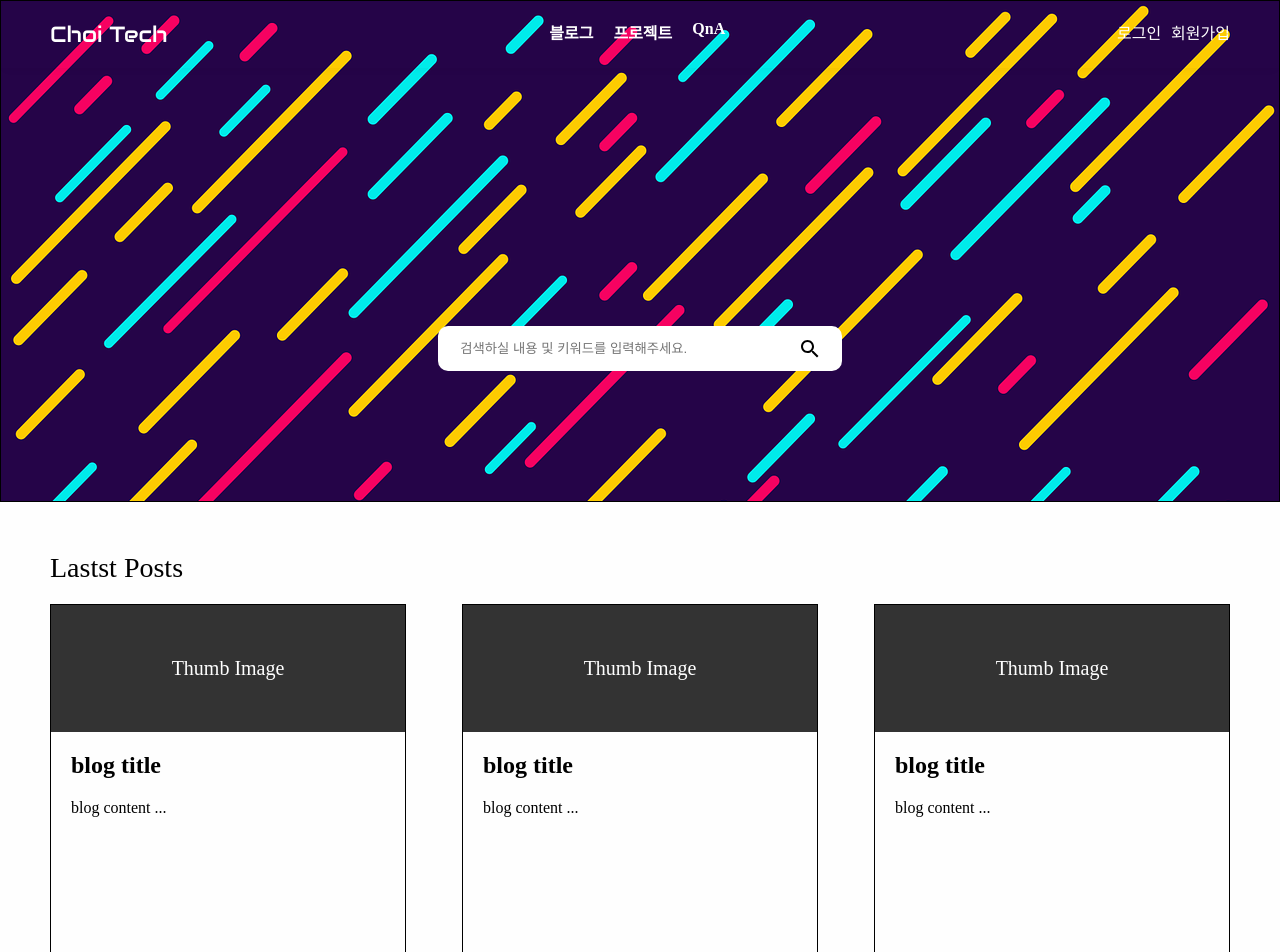
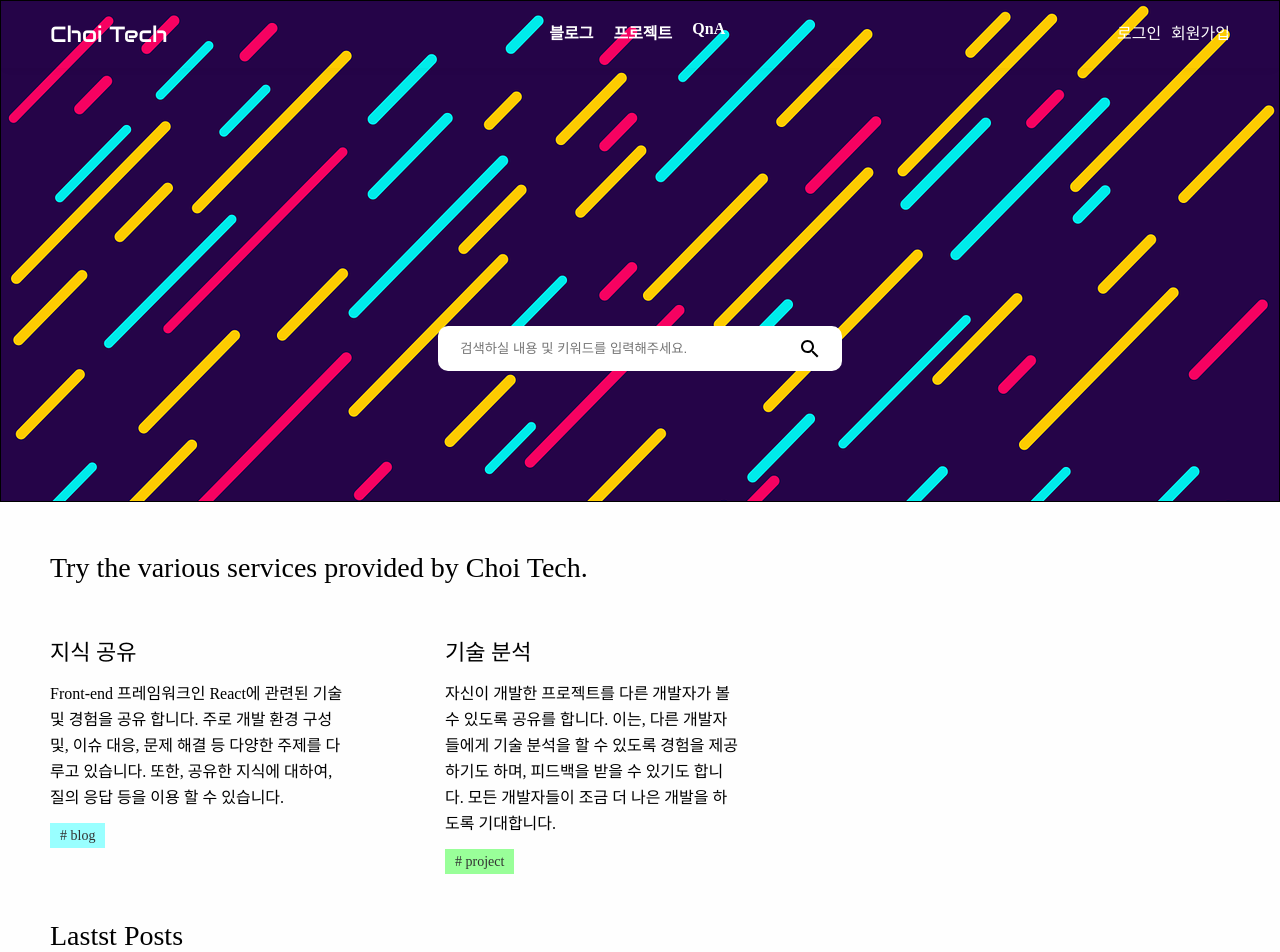
Before and after one commit to iiinhochoiii/blog-next, a Next.js app: page / in a window 1280 px wide. Shown: the top 952 px of the page. Built offline with nearby package versions, Linux system fonts and the light colour scheme.

Commit message:
main component layout 구성

```diff
--- /dev/null
+++ b/components/layout/main/explainSite.tsx
@@ -0,0 +1,76 @@
+import React from 'react';
+import styled from 'styled-components';
+import Link from 'next/link';
+
+const ExplainSite: React.FC = () =>{
+    return(
+        <ExplainWrap>
+            <ExplainContainer>
+            <h1>Try the various services provided by Choi Tech.</h1>
+            <ExplainContent>
+                <div>
+                    <h2>지식 공유</h2>
+                    <p>Front-end 프레임워크인 React에 관련된 기술 및 경험을 공유 합니다. 주로 개발 환경 구성 및, 이슈 대응, 문제 해결 등 다양한 주제를 다루고 있습니다.
+                        또한, 공유한 지식에 대하여, 질의 응답 등을 이용 할 수 있습니다.
+                    </p>
+                    <Link href="/blog">
+                        <a style={{backgroundColor:"#99FFFF"}}># blog</a>
+                    </Link>
+                </div>
+                <div>
+                    <h2>기술 분석</h2>
+                    <p>
+                        자신이 개발한 프로젝트를 다른 개발자가 볼 수 있도록 공유를 합니다. 이는, 다른 개발자 들에게 기술 분석을 할 수 있도록 경험을 제공하기도 하며,
+                        피드백을 받을 수 있기도 합니다. 모든 개발자들이 조금 더 나은 개발을 하도록 기대합니다.
+                    </p>
+                    <Link href="/blog">
+                        <a style={{backgroundColor:"#99FF99"}}># project</a>
+                    </Link>
+                </div>
+            </ExplainContent>
+            </ExplainContainer>
+        </ExplainWrap>
+    );
+}
+
+const ExplainWrap = styled.div`
+    width:1180px;
+    max-width:100%;
+    margin:0 auto;
+`;
+
+const ExplainContainer = styled.div`
+    margin:50px 0px 0px 0px;
+    &>h1{
+        font-size:28px;
+        font-weight:400;
+    }
+`;
+
+const ExplainContent = styled.div`
+    margin:50px 0px 0px 0px;
+    display:flex;
+    &>div{
+        width:25%;
+        margin-right:100px;
+        &>h2{
+            font-size:22px;
+            margin:0px 0px 10px 0px;
+            font-weight:400;
+        }
+        &>p{
+            margin:15px 0px 15px 0px;
+            font-size:16px;
+            font-weight:100;
+            line-height:26px;
+        }
+        &>a{
+            text-decoration:none;
+            color:#333333;
+            cursor: pointer;
+            padding:5px 10px;
+            font-size:14px;
+        }
+    }
+`;
+export default ExplainSite;
--- a/components/layout/main/mainComponent.tsx
+++ b/components/layout/main/mainComponent.tsx
@@ -2,6 +2,7 @@ import React from 'react';
 import styled from 'styled-components';
 import SearchIcon from '@material-ui/icons/Search';
 
+import ExplainSite from './explainSite';
 import LatestPosts from './latestPosts';
 
 const MainComponent: React.FC = () =>{
@@ -13,6 +14,7 @@ const MainComponent: React.FC = () =>{
                         <SearchIcon />
                     </div>
             </MainBackground>
+            <ExplainSite />
             <LatestPosts />
         </MainWrap>
     );
```
